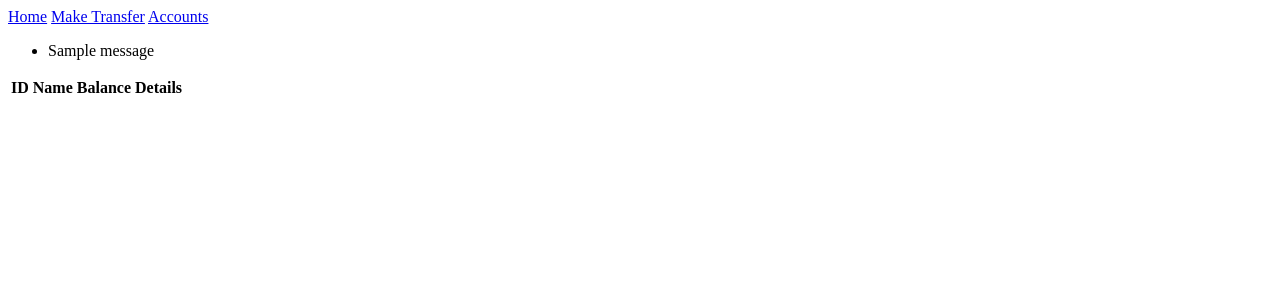
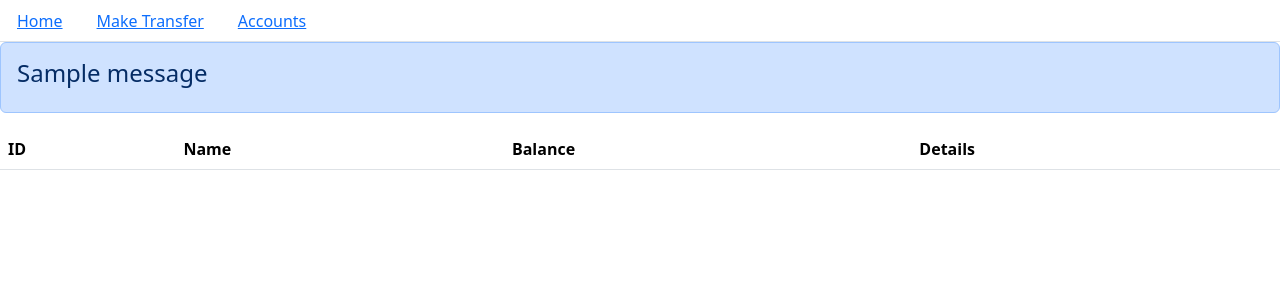
Before and after one commit to mchenrep/fullstackflaskapp, a Flask app: page /accounts in a window 1280 px wide. Shown: the top 300 px of the page. Run offline with Flask 3, Linux system fonts and the light colour scheme; one stand-in notice (Sample message) is shown; data that the repository does not hold is empty.

Commit message:
added basic bootstrap classes to base and account.html

```diff
--- a/templates/accounts.html
+++ b/templates/accounts.html
@@ -1,7 +1,7 @@
 {% extends "base.html" %}
 
 {% block content %}
-<table>
+<table class="table table-hover">
     <tr>
         <th>ID</th>
         <th>Name</th>
--- a/templates/base.html
+++ b/templates/base.html
@@ -1,20 +1,24 @@
 <!DOCTYPE html>
+<link href="https://cdn.jsdelivr.net/npm/bootstrap@5.3.3/dist/css/bootstrap.min.css" rel="stylesheet">
 <html>
     <head>
         <title>Bank of Flask</title>
     </head>
     <body>
         <nav>
-            <a href="{{ url_for('home') }}">Home</a>
-            <a href="{{ url_for('transfer') }}">Make Transfer</a>
-            <a href="{{ url_for('accounts')}}">Accounts</a>
+            <ul class="nav nav-tabs ">
+                <li class="nav-link"><a href="{{ url_for('home') }}">Home</a></li>
+                <li class="nav-link"><a href="{{ url_for('transfer') }}">Make Transfer</a></li>
+                <li class="nav-link"><a href="{{ url_for('accounts')}}">Accounts</a></li>
+            </ul>
+
         </nav>
 
         {% with messages = get_flashed_messages() %}
             {% if messages %}
-                <ul class=flashes>
+                <ul class="flashes alert alert-primary">
                 {% for message in messages %}
-                <li>{{ message }}</li>
+                <h4>{{ message }}</h4>
                 {% endfor %}
                 </ul>
             {% endif %}
```
Also changed, not shown: templates/account.html (+21 -4 lines).
